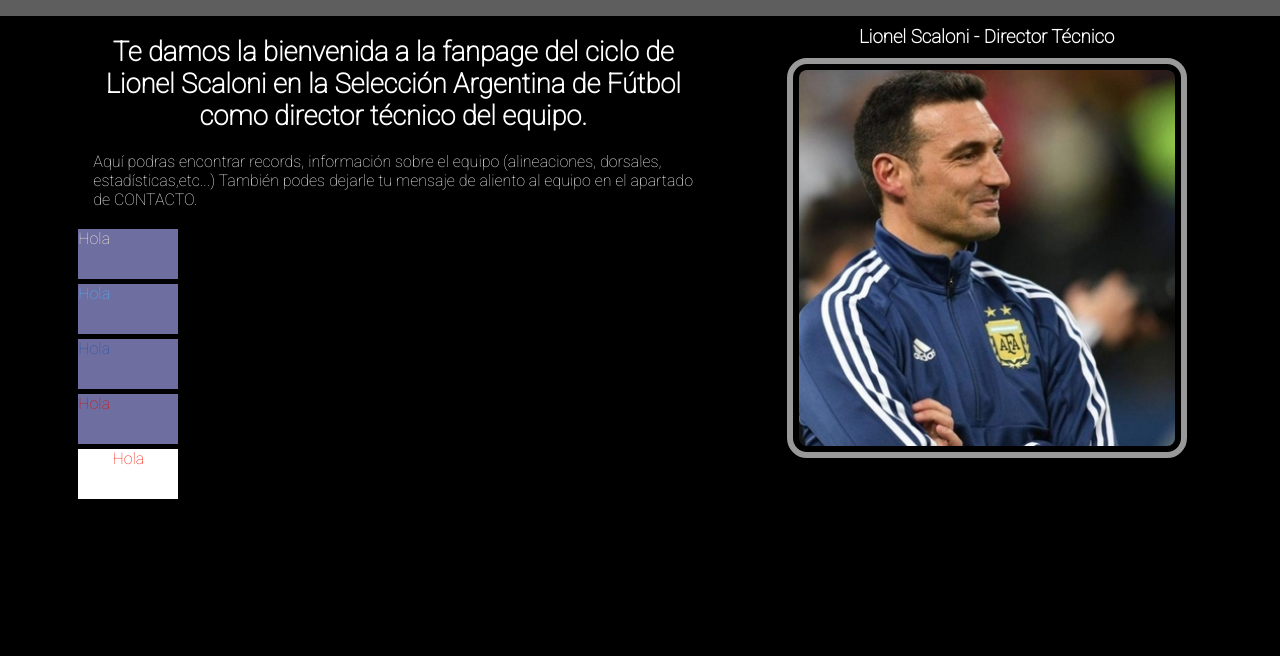
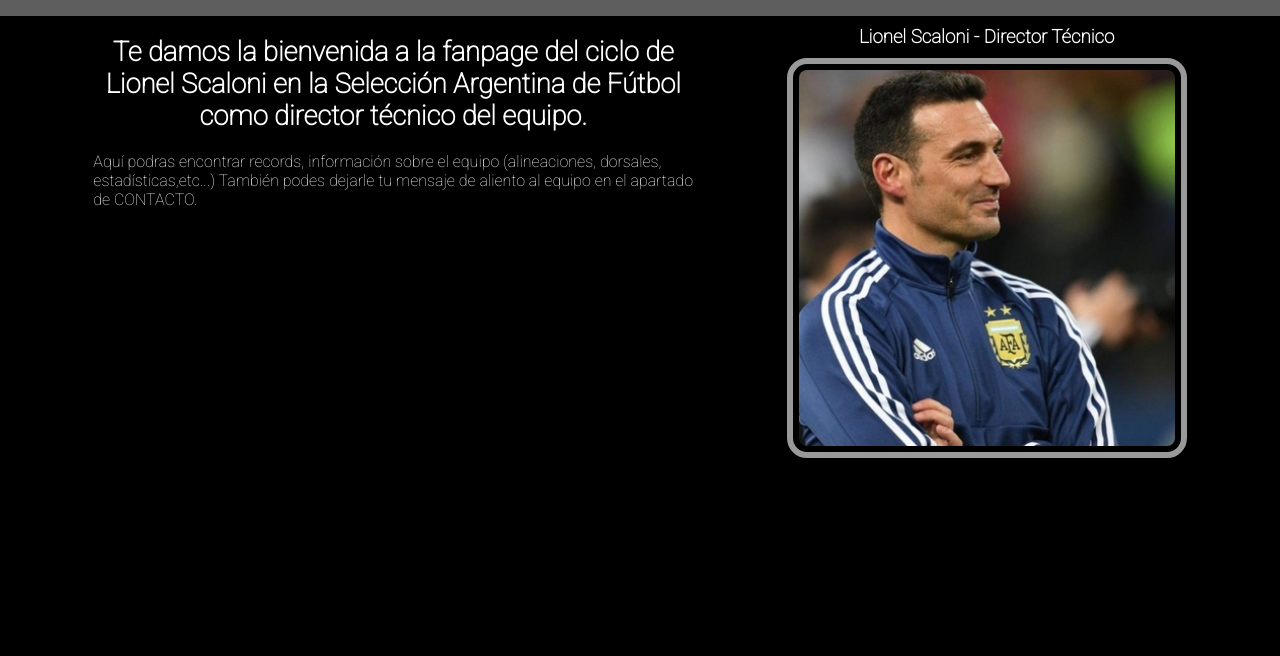
Before and after one commit to GonzaloRamos01/Scaloneta, a website: page index.html in a window 1280 px wide. Shown: the part 80-736 px from the top of the page. Drawn offline with Linux system fonts and the light colour scheme.

Commit message:
Borre map, detalles para la 3er entrega del proyecto final

```diff
--- a/index.html
+++ b/index.html
@@ -6,9 +6,8 @@
     <meta http-equiv="X-UA-Compatible" content="IE=edge">
     <meta name="viewport" content="width=device-width, initial-scale=1.0">
     <meta name="description"
-    content="Fanpage sobre la selección Argentina de fútbol, especificamente del siclo de Lionel Scaloni">
-    <meta name="keywords"
-    content="Fútbol, selección argentina, Scaloni, argentina, partidos, jugadores">
+        content="Fanpage sobre la selección Argentina de fútbol, especificamente del siclo de Lionel Scaloni">
+    <meta name="keywords" content="Fútbol, selección argentina, Scaloni, argentina, partidos, jugadores">
     <link rel="stylesheet" href="css/main.css">
     <link rel="shortcut icon" href="images/iconobarrasuperior.png" sizes="64x64">
     <title>Scaloneta</title>
@@ -62,11 +61,6 @@
                 También podes dejarle tu mensaje de aliento al equipo en el apartado de <a class="linkcontacto"
                     href="pages/contacto.html">CONTACTO.</a>
             </p>
-            <div class="cajax">Hola</div>
-            <div class="caja--1">Hola</div>
-            <div class="caja--2">Hola</div>
-            <div class="caja--3">Hola</div>
-            <div class="divmap">Hola</div>
         </div>
         <div class="card">
             <h3 class="card__piefoto">Lionel Scaloni - Director Técnico</h3>
--- a/scss/_map.scss
+++ /dev/null
@@ -1,41 +0,0 @@
-$estilos:(
-    colorfuente:#f10,
-    altura:50px,
-    ancho:100px,
-    color:#fff,
-    alineacion:center,
-    margin:5px,
-    fuente:1rem,
-);
-.divmap {
-    background-color: map-get($estilos, color);
-    text-align: map-get($estilos, alineacion);
-    margin: map-get($estilos, margin);
-    font-size:map-get($estilos, fuente);
-    width: map-get($estilos, ancho );
-    height: map-get($estilos, altura );
-    color: map-get($estilos, colorfuente );
-  }
-
-$redes: (
-	1: #51aff8,
-	2: #2956a3,
-	3: #ce1312,
-);
-
-@mixin sizes($width, $height) {
-    height: $height;
-    width: $width;
- }
- .cajax{
-    background-color: rgb(110, 110, 161);
-    @include sizes(100px,50px);
-    color: antiquewhite;
-    margin:5px;
-}
-@each $name, $color in $redes {
-    .caja--#{$name} {
-        color: $color;
-        @extend .cajax;
-        }
-    }
--- a/scss/style.scss
+++ b/scss/style.scss
@@ -29,5 +29,3 @@
 @import "_mediagaleria";
 
 @import "_mediatablet";
-
-@import "_map"
```
Also changed, not shown: pages/contacto.html (+2 -4 lines), pages/galeria.html (+3 -3 lines), pages/jugadores.html (+4 -4 lines), pages/partidos.html (+4 -3 lines), css/main.css.
